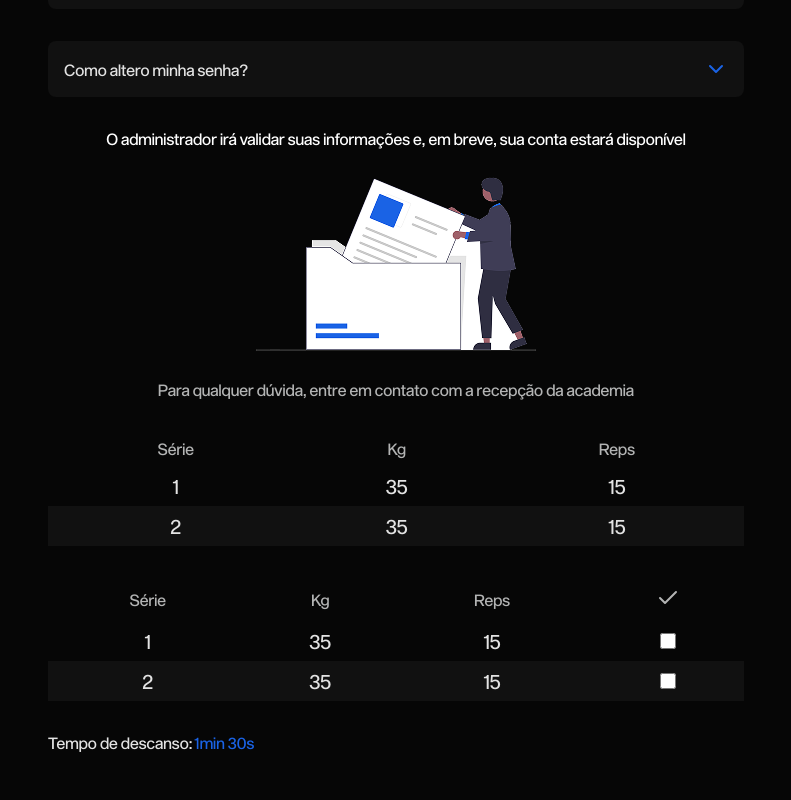
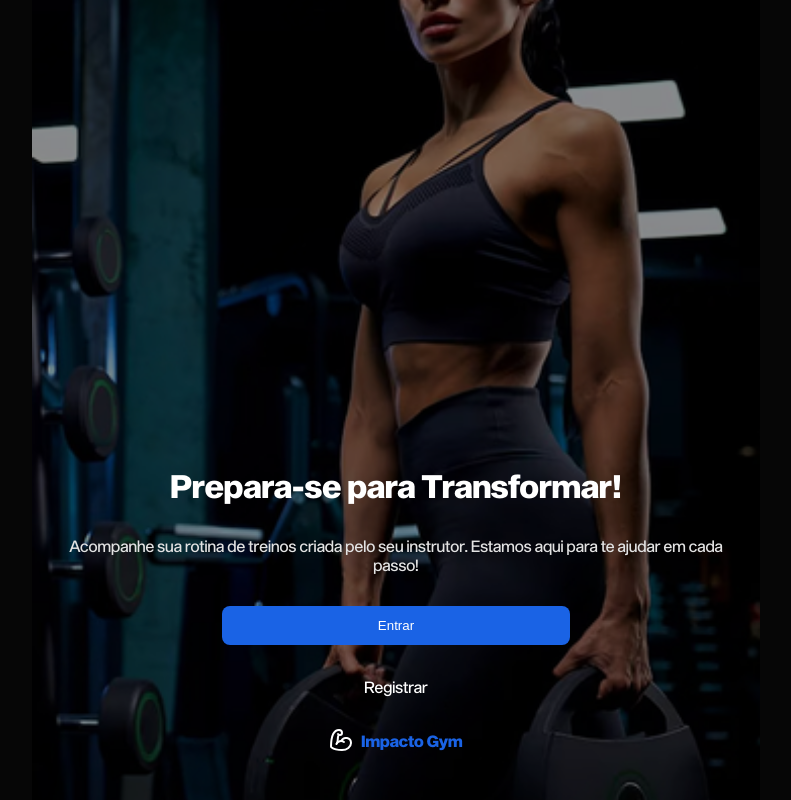
Before and after one commit to PI-CCOMP/impacto-gym, a React (Vite) app: page / in a window 1280 px wide. Shown: the whole page, without its empty margins (244-1035 px from the left). Built offline with nearby package versions, Linux system fonts and the light colour scheme.

Commit message:
refactor: Ajusted index route

```diff
--- a/src/App.tsx
+++ b/src/App.tsx
@@ -2,15 +2,15 @@ import "./styles/theme.css";
 import "./styles/global.css";
 
 import { BrowserRouter, Routes, Route } from "react-router-dom";
-import { Auth } from "./pages/Auth";
+import { Index } from "./pages/Index";
 import { Componentes } from "./Componentes";
 
 export function App() {
   return (
     <BrowserRouter>
       <Routes>
-        <Route path="/" element={<Componentes />} />
-        <Route path="/auth" element={<Auth />} />
+        <Route path="/componentes" element={<Componentes />} />
+        <Route path="/" element={<Index />} />
       </Routes>
     </BrowserRouter>
   );
--- a/src/pages/Auth.tsx
+++ /dev/null
@@ -1,30 +0,0 @@
-import { Wrapper } from "../components/Wrapper";
-import { Container } from "../components/Container";
-import { Button } from "../components/Button";
-import { Logo } from "../components/Logo";
-
-import manBackground from "../assets/img/homem.png";
-import maleBackground from "../assets/img/mulher.png";
-
-export function Auth() {
-  return (
-    <Wrapper>
-      <Container backgroundImages={[manBackground, maleBackground]}>
-        <h1>
-          Prepara-se para <span>Transformar!</span>
-        </h1>
-
-        <p>
-          Acompanhe sua rotina de treinos criada pelo seu instrutor. Estamos
-          aqui para te ajudar em cada passo!
-        </p>
-
-        <a href="/login">
-          <Button>Entrar</Button>
-        </a>
-        <a href="/register">Registrar</a>
-        <Logo />
-      </Container>
-    </Wrapper>
-  );
-}
```
